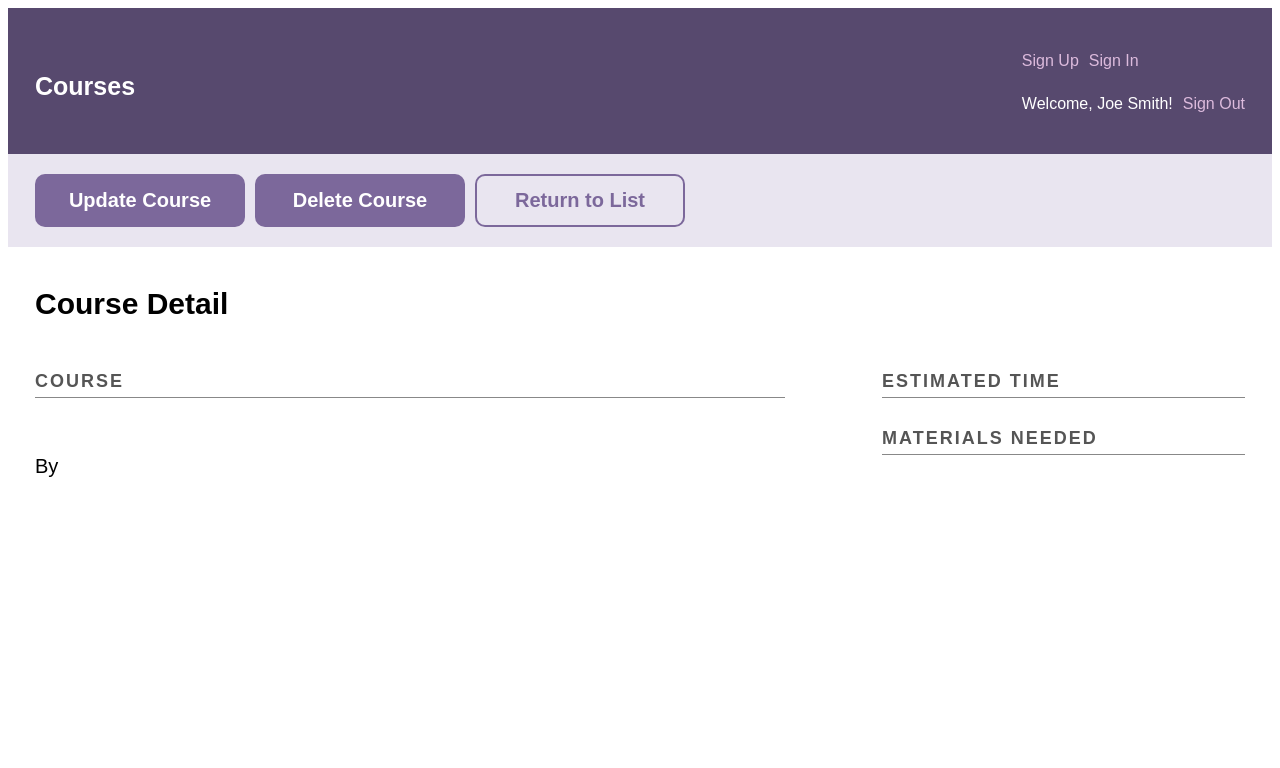
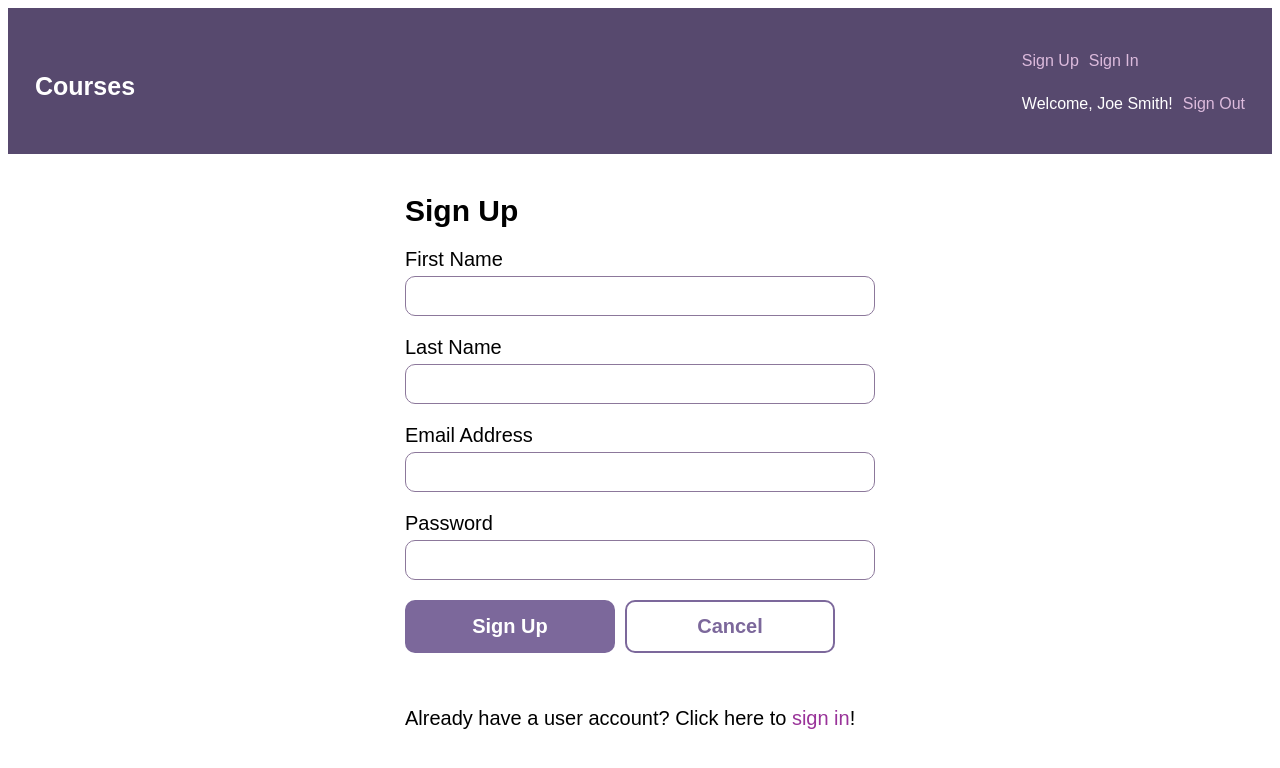
Before and after one commit to Wmchance/full_stack_app_with_react_and_a_rest_api, a React (Create React App) app in the folder client/: page /signup in a window 1280 px wide. Shown: the top 768 px of the page. Built offline with nearby package versions, Linux system fonts and the light colour scheme; no server answers.

Commit message:
build data for req body from signup form

```diff
--- a/client/src/App.js
+++ b/client/src/App.js
@@ -29,7 +29,7 @@ function App() {
         />
 
         <Route
-          path="/sign-up"
+          path="/signup"
           element={<UserSignUp />}
         />
 
--- a/client/src/components/CreateCourse.js
+++ b/client/src/components/CreateCourse.js
@@ -48,7 +48,7 @@ const CreateCourse = () => {
                 </button>
             </form>
 
-            <p>Don't have a user account? Click here to <a href="/sign-up">sign up</a>!</p>
+            <p>Don't have a user account? Click here to <a href="/signup">sign up</a>!</p>
         </div>
     )
 
--- a/client/src/components/Header.js
+++ b/client/src/components/Header.js
@@ -7,7 +7,7 @@ const Header = () =>{
                 <h1 className="header--logo"><a href="/">Courses</a></h1>
                 <nav>
                     <ul className="header--signedout">
-                        <li><a href="/sign-up">Sign Up</a></li>
+                        <li><a href="/signup">Sign Up</a></li>
                         <li><a href="sign-in.html">Sign In</a></li> {/* TODO: Make actual link */}
                     </ul>
                     <ul className="header--signedin">
--- a/client/src/components/UserSignIn.js
+++ b/client/src/components/UserSignIn.js
@@ -27,7 +27,7 @@ const UserSignIn = () => {
                 </button>
             </form>
 
-            <p>Don't have a user account? Click here to <a href="/sign-up">sign up</a>!</p>
+            <p>Don't have a user account? Click here to <a href="/signup">sign up</a>!</p>
         </div>
     )
 
--- a/client/src/components/UserSignUp.js
+++ b/client/src/components/UserSignUp.js
@@ -1,36 +1,60 @@
-import React from "react";
+import React, {useState, useEffect} from "react";
 import { useNavigate } from 'react-router-dom';
 
 const UserSignUp = () => {
 
     const navigate = useNavigate(); //Allow for the url and route to reflect the searched for defaultValue(Navigates to the given url)
+    const [formBody, updateFormInfo] = useState({
+        firstName: '',
+        lastName: '',
+        emailAddress: '',
+        password: ''
+    })
+
+    // const formData = new FormData(document.getElementById('signupForm'));
 
     return (
         <div  className="form--centered">
             <h2>Sign Up</h2>
 
-            <form>
+            <form
+                id="signupForm"
+                onSubmit={(e) => {
+                    e.preventDefault()
+                    console.log(formBody)
+                }}
+            >
                 <label htmlFor="firstName">First Name</label>
-                <input id="firstName" name="firstName" type="text" defaultValue=""/>
+                <input id="firstName" name="firstName" type="text"
+                    onChange = {(e) => updateFormInfo(prevState => ({...prevState, firstName: e.target.value}))}
+                />
 
                 <label htmlFor="lastName">Last Name</label>
-                <input id="lastName" name="lastName" type="text" defaultValue=""/>
+                <input id="lastName" name="lastName" type="text"
+                    onChange = {(e) => updateFormInfo(prevState => ({...prevState, lastName: e.target.value}))}
+                />
 
                 <label htmlFor="emailAddress">Email Address</label>
-                <input id="emailAddress" name="emailAddress" type="email" defaultValue=""/>
+                <input id="emailAddress" name="emailAddress" type="email"
+                    onChange = {(e) => updateFormInfo(prevState => ({...prevState, emailAddress: e.target.value}))}
+                />
 
                 <label htmlFor="password">Password</label>
-                <input id="password" name="password" type="password" defaultValue=""/>
+                <input id="password" name="password" type="password"
+                    onChange = {(e) => updateFormInfo(prevState => ({...prevState, password: e.target.value}))}
+                />
 
                 <button type="submit" className="button">Sign Up</button>
+
                 <button
                     className="button button-secondary"
                     onClick={(e) => {
                         e.preventDefault()
                         navigate('/')
                     }}
-                >Cancel
+                    >Cancel
                 </button>
+
             </form>
 
             <p>Already have a user account? Click here to <a href="sign-in.html">sign in</a>!</p>
```
Also changed, not shown: 1 other file (tests, documents, lock files or other folders).
